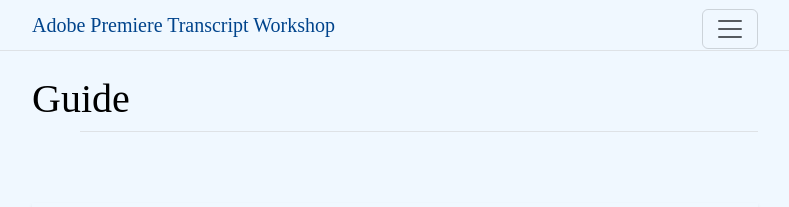
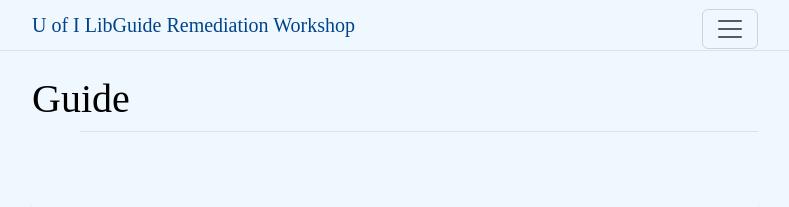
Before and after one commit to aweymo-ui/libguide_remediation, a Jekyll site: the page built from content/1_guide.md, in a window 1280 px wide and 900 px high. Shown: the top 207 px of the window, without its empty margins (245-1034 px from the left). Built offline with Jekyll 4.4.1, drawn with Linux system fonts in a browser that asks for light colours; some web fonts are replaced; some of the changed text lies outside the part shown.

Commit message:
update config

```diff
--- a/_config.yml
+++ b/_config.yml
@@ -10,7 +10,7 @@
 # SITE SETTINGS
 #
 # title appears in the header
-title: Adobe Premiere Transcript Workshop
+title: U of I LibGuide Remediation Workshop
 # title-icon appears in the header to give some pizazz (leave blank for none)
 # choose from Bootstrap Icons in _includes/bootstrap-icons
 # find names on https://icons.getbootstrap.com/
@@ -18,7 +18,7 @@ title: Adobe Premiere Transcript Workshop
 title-icon:
 # description, keywords, and image for meta tags
 # these do not visibility appear on the pages, but used for SEO
-description: "Guide for University of Idaho Faculty, Staff and Students."
+description: "Guide for University of Idaho Faculty and Staff."
 keywords:
 # featured-image is added to metadata tags for social media sharing
 # use a relative path to image in this repository or full URL
@@ -33,7 +33,7 @@ github_username: aweymo-ui
 # year or date published
 pub_year: 2025
 # location of code, the full url to your github repository
-source-code: https://github.com/aweymo-ui/premiere_transcripts
+source-code: https://github.com/aweymo-ui/libguide_remediation
 
 ##########
 # URL VARIABLES [optional!!]
@@ -47,7 +47,7 @@ url: https://aweymo-ui.github.io/
 # use baseurl to add subsection of the domain, e.g. /workshop-template-b
 # on gh-pages this is a / followed by the name of the repository
 # baseurl is your github repository's name prefixed with a /
-baseurl: /premiere_transcripts
+baseurl: /libguide_remediation
 
 
 ##########
```
